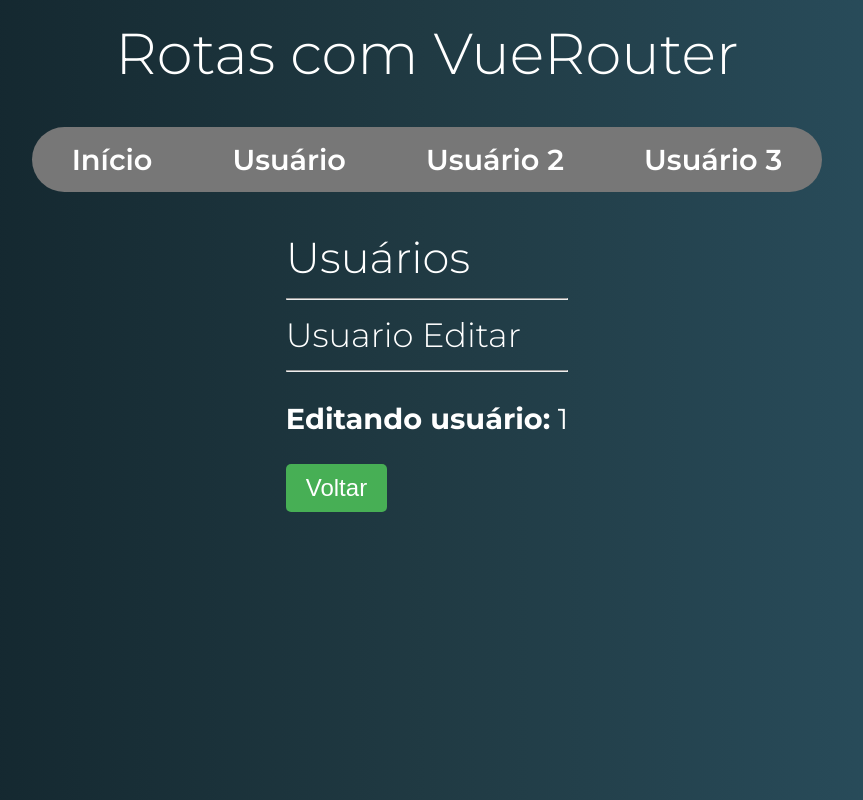
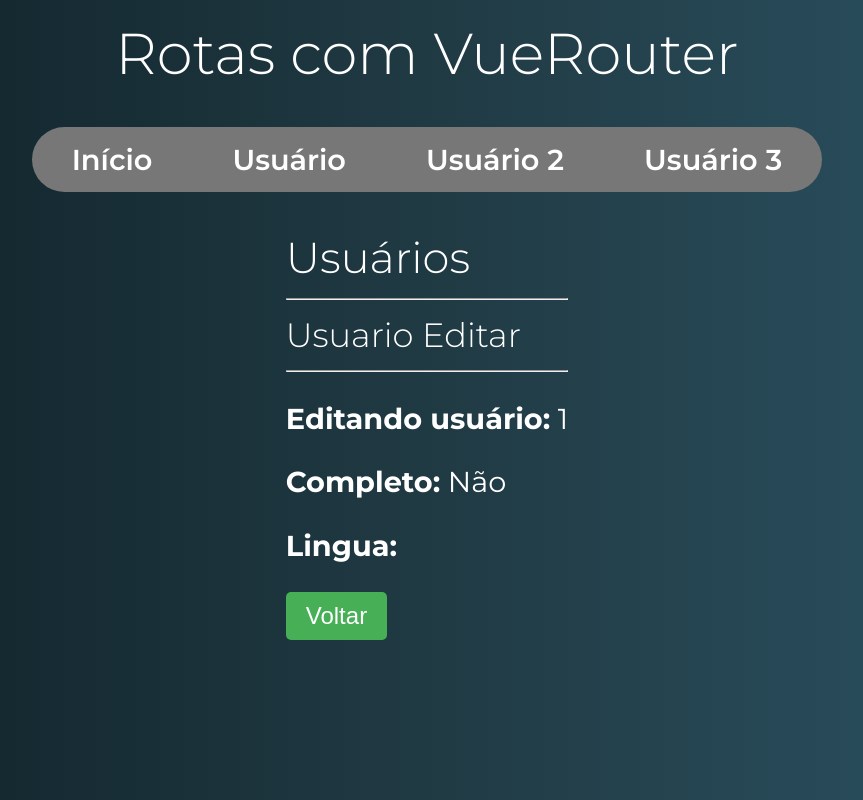
Before and after one commit to CURSOSDEVS/VUE-JS-ROTAS-VUE-ROUTER, a Vue app in the folder rotas-exercicios/: page /usuario/1/editar in a window 1280 px wide. Shown: the whole page, without its empty margins (213-1076 px from the left). Built offline with nearby package versions, Linux system fonts and the light colour scheme.

Commit message:
Usando parâmetros passados na URL via query

```diff
--- a/rotas-exercicios/src/components/usuario/UsuarioDetalhe.vue
+++ b/rotas-exercicios/src/components/usuario/UsuarioDetalhe.vue
@@ -11,7 +11,8 @@
         <router-link
             tag="button"
             primario
-            :to="{name: 'editarUsuario', params: { id } }" >
+            :to="{name: 'editarUsuario', params: { id },
+                    query: { completo: true, lingua: 'pt-br'} }" >
             Editar
         </router-link>
     </div>
--- a/rotas-exercicios/src/components/usuario/UsuarioEditar.vue
+++ b/rotas-exercicios/src/components/usuario/UsuarioEditar.vue
@@ -3,6 +3,8 @@
         <h3>Usuario Editar</h3>
         <hr>
          <p><strong>Editando usuário:</strong> {{id}} </p>
+         <p><strong>Completo:</strong> {{ $route.query.completo ? 'Sim' : 'Não'}} </p>
+         <p><strong>Lingua:</strong> {{ $route.query.lingua }} </p>
     </div>
 </template>
 
```
Also changed, not shown: 1 other file (tests, documents, lock files or other folders).
